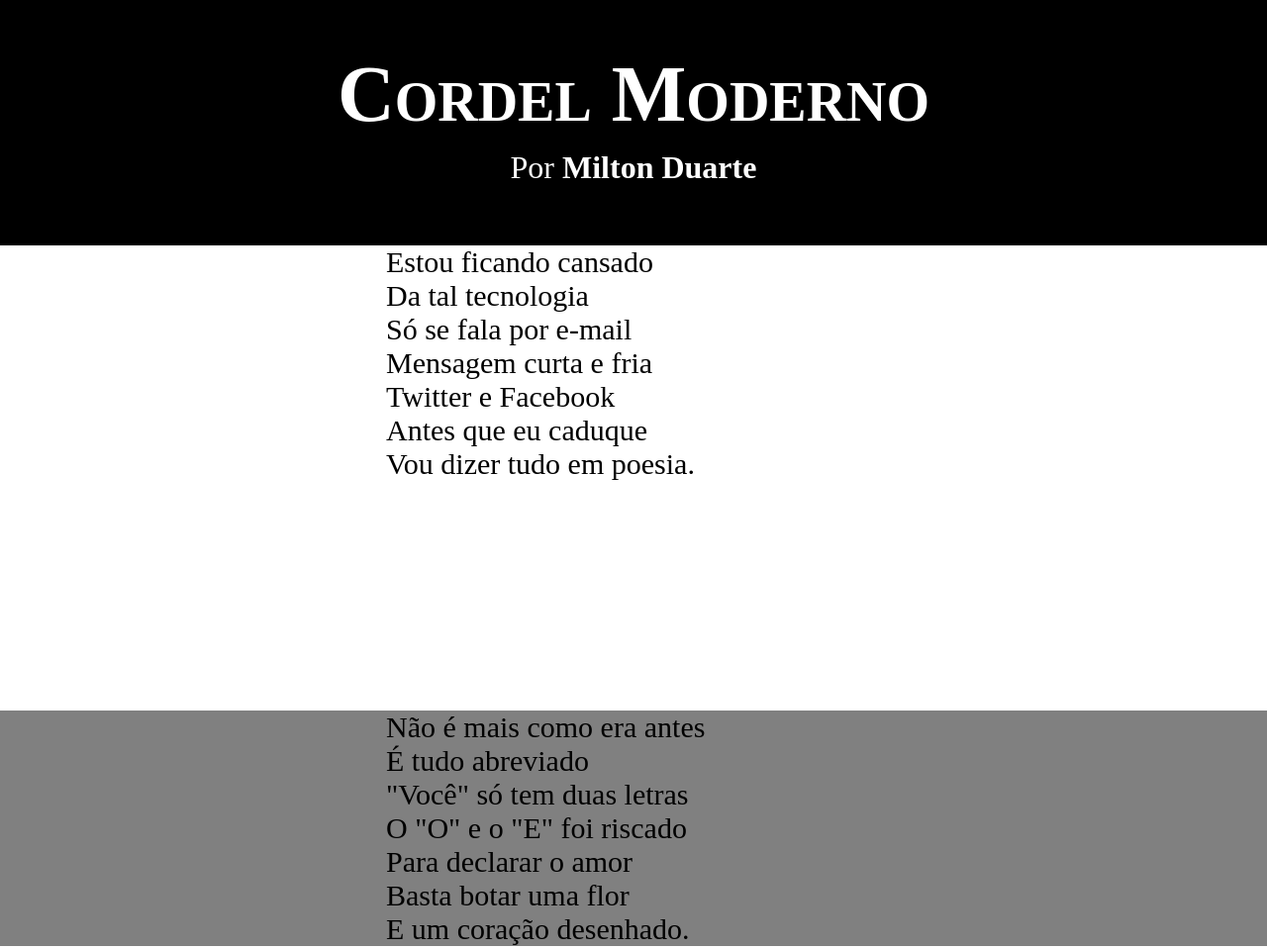
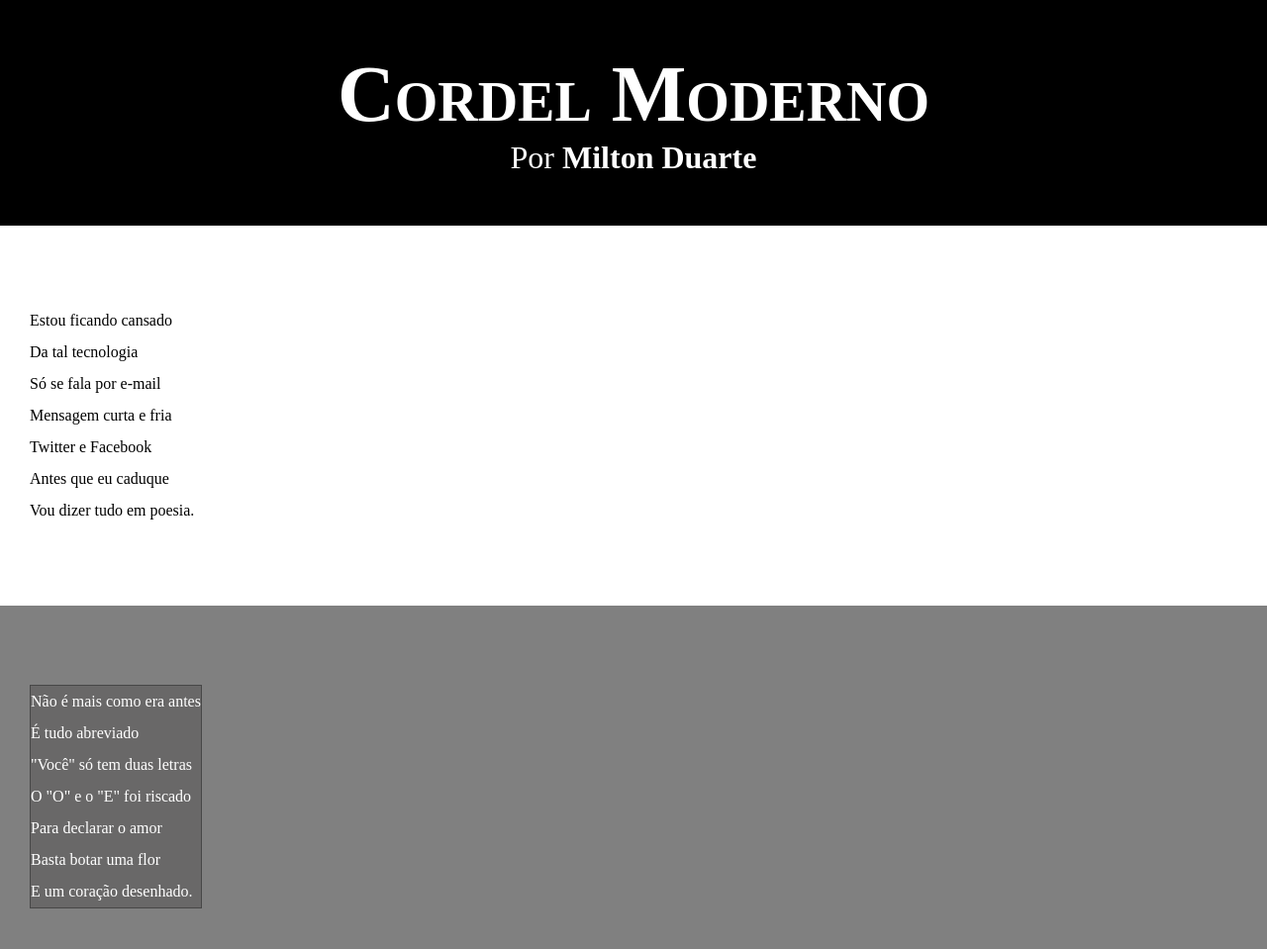
Before and after one commit to MayaraLeite2026/html-css, a plain HTML site: page desafios/desafio012/index.html in a window 1280 px wide. Shown: the top 959 px of the page at 99% size. Drawn offline with Linux system fonts and the light colour scheme.

Commit message:
primeira aula de cordel

```diff
--- a/desafios/desafio012/style.css
+++ b/desafios/desafio012/style.css
@@ -5,71 +5,73 @@
     margin: 0px;
 }
 
-body {
-    height: 98vh;
+html, body {
+    height: 100vh;
+    background-color: darkgrey;
 }
 
-a {
+header {
+    background-color: black;
+    text-align: center;
+    color:white;
+    padding: 50px 0px;
+}
+
+header> h1 {
+    font-variant: small-caps;
+    font-size: 80px;
+    font-weight: bolder;
+}
+
+header> p {
+    font-size: xx-large;
+}
+
+header a, footer a {
     color: white;
     text-decoration: none;
     font-weight: bolder;
 }
 
-a:hover {
+header a:hover, footer a:hover {
     text-decoration: underline;
 }
 
-header {
-    background-color: black;
-    text-align: center;
-    padding: 50px;
-}
-
-header> h1 {
-    color: white;
-    font-variant: small-caps;
-    font-size: 80px;
-    font-weight: bolder;
-
-}
-
-header> p {
-    color: white;
-    font-size: xx-large;
-    padding: 10px;
-}
-
-header> p> a {
-    color: white;
-    text-decoration: none;
-    font-weight: bolder;
+section {
+    padding-bottom: 10vh;
+    padding-top: 10vh;
+    line-height: 2em;
+    padding-left: 30px;
 }
 
 section.normal {
     background-color: white;
-    height: 60%;
-}
-
-section p {
-    max-width: 500px;
-    font-size: 30px;
-    margin: auto;
-    text-align: left;
+    color: black;
 }
 
 section.imagem {
     background-color: gray;
+    color: white;
+}
+
+section.imagem > p {
+    display: inline-block;
+    max-width: fit-content;
+    background-color: rgba(44, 38, 38, 0.267);
+    border:1px solid rgba(0, 0, 0, 0.322);
+    /*Aqui ele apenas colocou width de 400px até agora*/
 }
 
 footer {
     background-color: black;
     text-align: center;
     padding: 10px;
+    color: white;
+    padding: 10px;
 }
 
 footer p {
-    color: white;
-    padding: 2px;
+
     font-size: 30px;
 
 }
```
